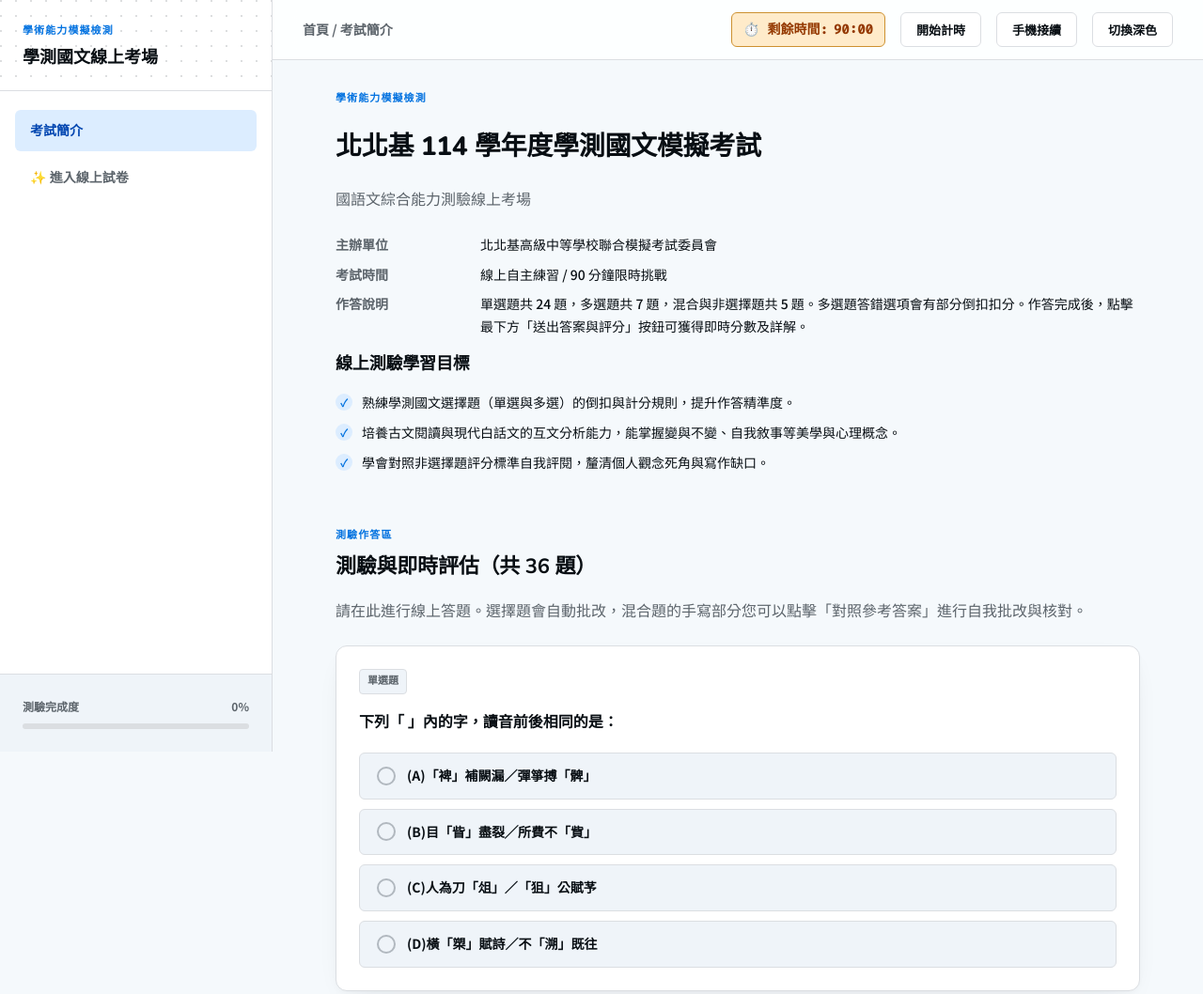
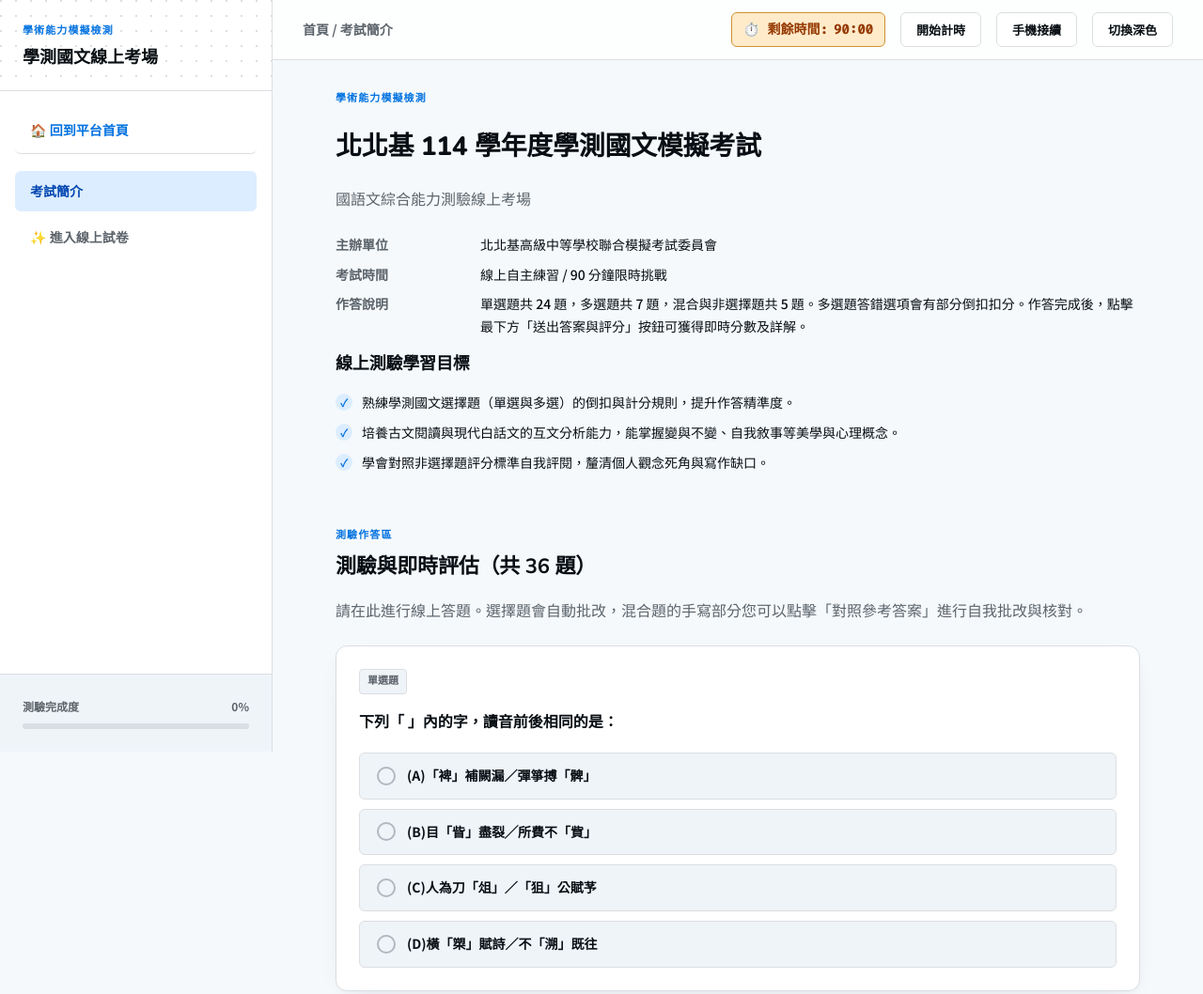
Before and after one commit to 1013033/onlineExam, a website: page 114-4-chinese/index.html in a window 1280 px wide. Shown: the top 1058 px of the page at 94% size. Drawn offline with nearby package versions, Linux system fonts and the light colour scheme.

Commit message:
新增回首頁

```diff
--- a/114-4-chinese/course-data.js
+++ b/114-4-chinese/course-data.js
@@ -1,7 +1,7 @@
 // AUTO-GENERATED by md-to-data.js — DO NOT EDIT DIRECTLY
 // Edit content.md instead, then run: npm run build
 //
-// Generated: 2026-07-05T07:49:40.919Z
+// Generated: 2026-07-05T07:53:52.903Z
 
 window.COURSE = {
   "meta": {
--- a/114-4-chinese/index.html
+++ b/114-4-chinese/index.html
@@ -22,7 +22,7 @@
 
     <!-- ===== sidebar (fixed left, navigation + progress) ===== -->
     <aside class="sidebar" id="sidebar">
-      <div class="brand">
+      <div class="brand" onclick="location.href='../'" style="cursor: pointer;" title="回到平台首頁">
         <div class="brand-eyebrow" id="programLabel">學術能力模擬檢測</div>
         <div class="brand-title" id="platformTitle">學測國文線上考場</div>
       </div>
@@ -851,6 +851,14 @@
     const nav = document.getElementById('nav');
     clear(nav);
 
+    // Prepend home link
+    const homeLink = el('a', {
+      class: 'nav-link home-nav-link',
+      href: '../',
+      style: 'border-bottom: 1.5px solid var(--border); padding-bottom: 12px; margin-bottom: 12px; font-weight: 700; color: var(--accent); display: flex; align-items: center; gap: 8px;'
+    }, '🏠 回到平台首頁');
+    nav.append(homeLink);
+
     const chapters = [
       { id: 'overview', title: '考試簡介' }
     ];
@@ -1216,7 +1224,11 @@
           // Update breadcrumb
           const text = Array.from(links).find(a => a.dataset.target === id)?.textContent || '';
           if (text) {
-            document.getElementById('topbarTrail').textContent = `首頁 / ${text}`;
+            const trail = document.getElementById('topbarTrail');
+            trail.innerHTML = '';
+            const homeA = el('a', { href: '../', style: 'color: inherit; text-decoration: none; font-weight: 700;' }, '首頁');
+            trail.append(homeA);
+            trail.append(document.createTextNode(` / ${text}`));
           }
         }
       });
--- a/114-cooking/course-data.js
+++ b/114-cooking/course-data.js
@@ -1,7 +1,7 @@
 // AUTO-GENERATED by md-to-data.js — DO NOT EDIT DIRECTLY
 // Edit content.md instead, then run: npm run build
 //
-// Generated: 2026-07-05T07:49:47.216Z
+// Generated: 2026-07-05T07:53:57.388Z
 
 window.COURSE = {
   "meta": {
--- a/portal-data.js
+++ b/portal-data.js
@@ -1,7 +1,7 @@
 // AUTO-GENERATED by md-to-data.js — DO NOT EDIT DIRECTLY
 // Edit 114-cooking/content.md instead, then run: npm run build
 //
-// Generated: 2026-07-05T07:49:47.216Z
+// Generated: 2026-07-05T07:53:57.388Z
 
 window.PORTAL = {
   "meta": {
```
Also changed, not shown: 114-cooking/index.html (+14 -2 lines).
